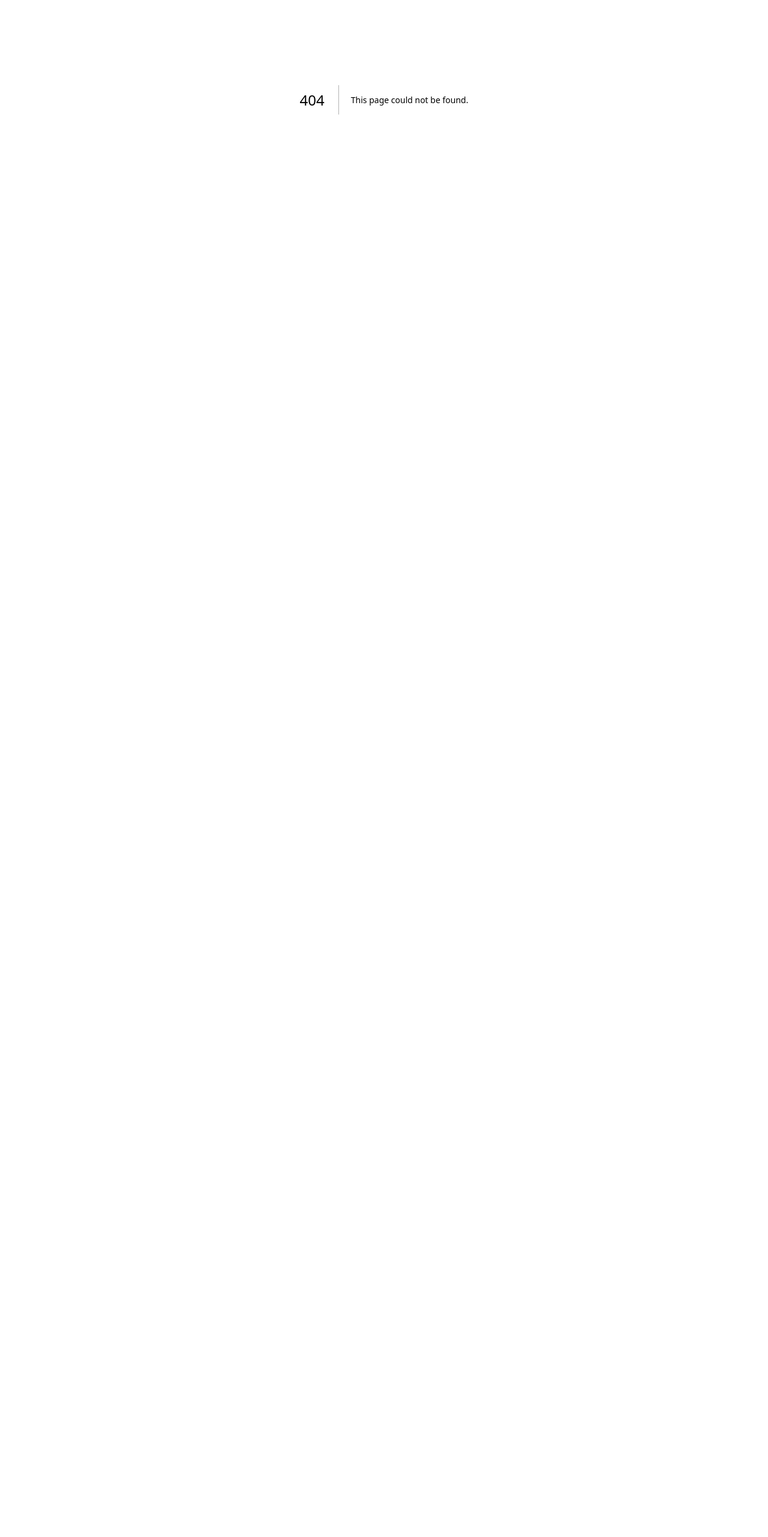
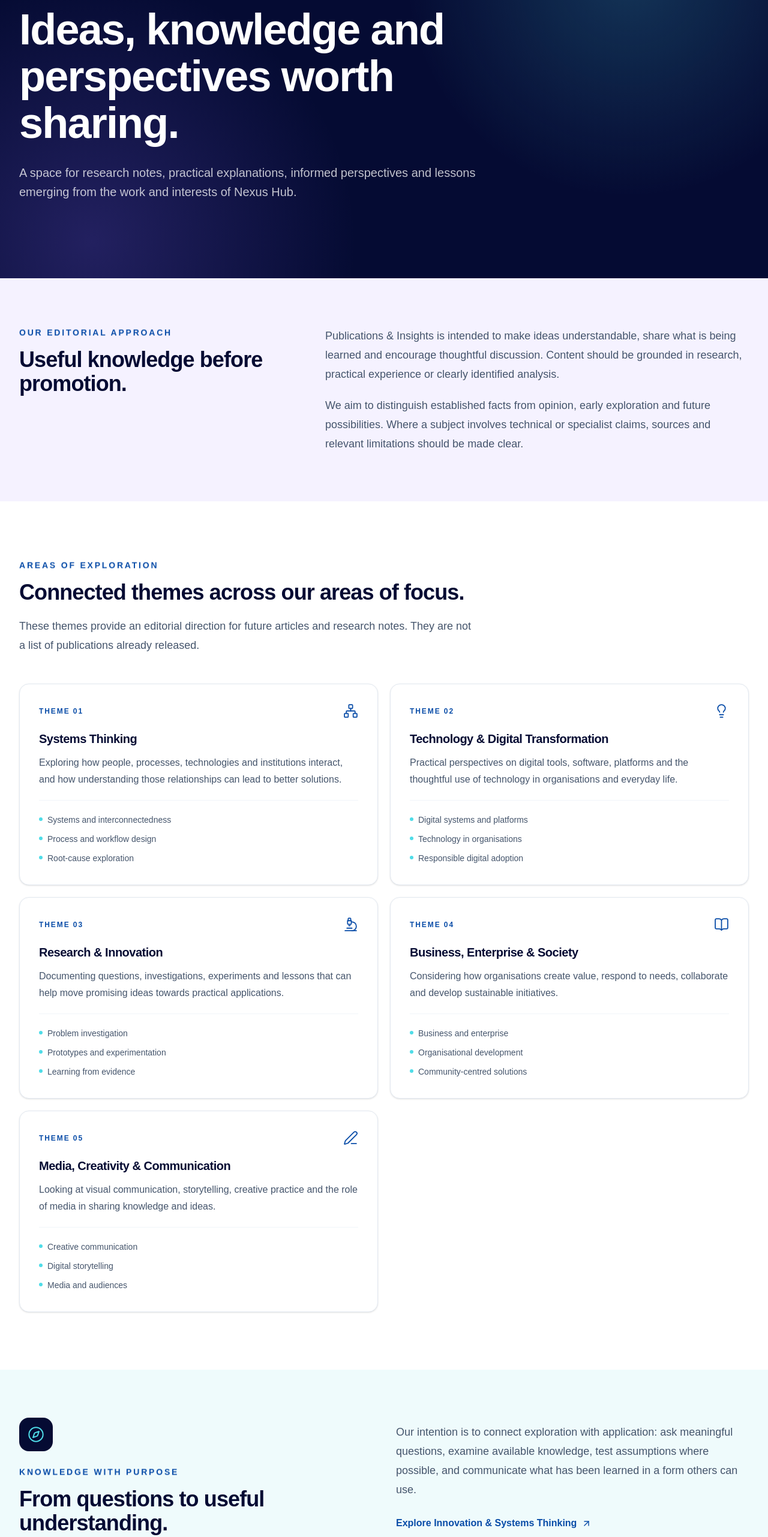
Before and after one commit to hlestakovjames/nexushub-frontend, a Next.js app: page /publications in a window 1280 px wide. Before the commit this address had no page. Shown: the part 234-2797 px from the top of the page at 60% size. Before the commit the page ends 800 px from the top, so only its background shows below. Built offline with nearby package versions, Linux system fonts and the light colour scheme.

Commit message:
Create Publications and Insights page

```diff
--- /dev/null
+++ b/app/(public)/publications/page.tsx
@@ -0,0 +1,185 @@
+import Link from 'next/link';
+import { ArrowUpRight, BookOpen, Compass, Lightbulb, Microscope, Network, PenLine } from 'lucide-react';
+
+const editorialThemes = [
+  {
+    number: '01',
+    icon: Network,
+    title: 'Systems Thinking',
+    description:
+      'Exploring how people, processes, technologies and institutions interact, and how understanding those relationships can lead to better solutions.',
+    topics: ['Systems and interconnectedness', 'Process and workflow design', 'Root-cause exploration'],
+  },
+  {
+    number: '02',
+    icon: Lightbulb,
+    title: 'Technology & Digital Transformation',
+    description:
+      'Practical perspectives on digital tools, software, platforms and the thoughtful use of technology in organisations and everyday life.',
+    topics: ['Digital systems and platforms', 'Technology in organisations', 'Responsible digital adoption'],
+  },
+  {
+    number: '03',
+    icon: Microscope,
+    title: 'Research & Innovation',
+    description:
+      'Documenting questions, investigations, experiments and lessons that can help move promising ideas towards practical applications.',
+    topics: ['Problem investigation', 'Prototypes and experimentation', 'Learning from evidence'],
+  },
+  {
+    number: '04',
+    icon: BookOpen,
+    title: 'Business, Enterprise & Society',
+    description:
+      'Considering how organisations create value, respond to needs, collaborate and develop sustainable initiatives.',
+    topics: ['Business and enterprise', 'Organisational development', 'Community-centred solutions'],
+  },
+  {
+    number: '05',
+    icon: PenLine,
+    title: 'Media, Creativity & Communication',
+    description:
+      'Looking at visual communication, storytelling, creative practice and the role of media in sharing knowledge and ideas.',
+    topics: ['Creative communication', 'Digital storytelling', 'Media and audiences'],
+  },
+];
+
+export default function PublicationsPage() {
+  return (
+    <main className="bg-white text-[#050B33]">
+      <section className="relative isolate overflow-hidden bg-[#050B33] text-white">
+        <div className="absolute inset-0 -z-10 bg-[radial-gradient(circle_at_82%_18%,rgba(79,220,232,0.2),transparent_32%),radial-gradient(circle_at_12%_90%,rgba(139,108,255,0.22),transparent_35%)]" />
+        <div className="mx-auto max-w-7xl px-6 py-24 lg:px-8 lg:py-32">
+          <p className="text-sm font-bold uppercase tracking-[0.22em] text-[#4FDCE8]">
+            Nexus Hub · Publications & Insights
+          </p>
+          <h1 className="mt-5 max-w-4xl text-4xl font-black leading-[1.08] tracking-tight sm:text-5xl lg:text-7xl">
+            Ideas, knowledge and perspectives worth sharing.
+          </h1>
+          <p className="mt-7 max-w-3xl text-lg leading-8 text-white/75 sm:text-xl">
+            A space for research notes, practical explanations, informed perspectives and lessons
+            emerging from the work and interests of Nexus Hub.
+          </p>
+        </div>
+      </section>
+
+      <section className="bg-[#F5F2FF]">
+        <div className="mx-auto grid max-w-7xl gap-10 px-6 py-16 lg:grid-cols-[0.8fr_1.2fr] lg:items-start lg:px-8 lg:py-20">
+          <div>
+            <p className="text-sm font-bold uppercase tracking-[0.2em] text-[#0A4DA8]">
+              Our editorial approach
+            </p>
+            <h2 className="mt-4 text-3xl font-extrabold tracking-tight sm:text-4xl">
+              Useful knowledge before promotion.
+            </h2>
+          </div>
+          <div className="space-y-5 text-base leading-8 text-slate-600 sm:text-lg">
+            <p>
+              Publications & Insights is intended to make ideas understandable, share what is being
+              learned and encourage thoughtful discussion. Content should be grounded in research,
+              practical experience or clearly identified analysis.
+            </p>
+            <p>
+              We aim to distinguish established facts from opinion, early exploration and future
+              possibilities. Where a subject involves technical or specialist claims, sources and
+              relevant limitations should be made clear.
+            </p>
+          </div>
+        </div>
+      </section>
+
+      <section className="bg-white">
+        <div className="mx-auto max-w-7xl px-6 py-20 lg:px-8 lg:py-24">
+          <div className="max-w-3xl">
+            <p className="text-sm font-bold uppercase tracking-[0.2em] text-[#0A4DA8]">
+              Areas of exploration
+            </p>
+            <h2 className="mt-4 text-3xl font-extrabold tracking-tight sm:text-4xl">
+              Connected themes across our areas of focus.
+            </h2>
+            <p className="mt-5 text-lg leading-8 text-slate-600">
+              These themes provide an editorial direction for future articles and research notes.
+              They are not a list of publications already released.
+            </p>
+          </div>
+
+          <div className="mt-12 grid gap-5 md:grid-cols-2">
+            {editorialThemes.map((theme) => {
+              const Icon = theme.icon;
+              return (
+                <article key={theme.number} className="rounded-2xl border border-slate-200 bg-white p-7 shadow-sm sm:p-8">
+                  <div className="flex items-center justify-between">
+                    <span className="text-xs font-extrabold tracking-[0.16em] text-[#0A4DA8]">
+                      THEME {theme.number}
+                    </span>
+                    <Icon size={25} strokeWidth={1.7} className="text-[#0A4DA8]" aria-hidden="true" />
+                  </div>
+                  <h3 className="mt-5 text-xl font-extrabold tracking-tight">{theme.title}</h3>
+                  <p className="mt-3 leading-7 text-slate-600">{theme.description}</p>
+                  <ul className="mt-5 space-y-2 border-t border-slate-100 pt-5">
+                    {theme.topics.map((topic) => (
+                      <li key={topic} className="flex items-start gap-2 text-sm leading-6 text-slate-600">
+                        <span className="mt-2 h-1.5 w-1.5 shrink-0 rounded-full bg-[#4FDCE8]" aria-hidden="true" />
+                        {topic}
+                      </li>
+                    ))}
+                  </ul>
+                </article>
+              );
+            })}
+          </div>
+        </div>
+      </section>
+
+      <section className="bg-[#EFFBFC]">
+        <div className="mx-auto grid max-w-7xl gap-10 px-6 py-16 lg:grid-cols-[1fr_1fr] lg:items-center lg:px-8 lg:py-20">
+          <div>
+            <div className="flex h-14 w-14 items-center justify-center rounded-2xl bg-[#050B33] text-[#4FDCE8]">
+              <Compass size={28} strokeWidth={1.7} aria-hidden="true" />
+            </div>
+            <p className="mt-6 text-sm font-bold uppercase tracking-[0.2em] text-[#0A4DA8]">
+              Knowledge with purpose
+            </p>
+            <h2 className="mt-4 text-3xl font-extrabold tracking-tight sm:text-4xl">
+              From questions to useful understanding.
+            </h2>
+          </div>
+          <div>
+            <p className="text-lg leading-8 text-slate-600">
+              Our intention is to connect exploration with application: ask meaningful questions,
+              examine available knowledge, test assumptions where possible, and communicate what
+              has been learned in a form others can use.
+            </p>
+            <Link
+              href="/areas-of-focus#innovation-systems-thinking"
+              className="mt-7 inline-flex items-center gap-2 font-bold text-[#0A4DA8] hover:text-[#050B33]"
+            >
+              Explore Innovation & Systems Thinking <ArrowUpRight size={17} aria-hidden="true" />
+            </Link>
+          </div>
+        </div>
+      </section>
+
+      <section className="bg-[#050B33] text-white">
+        <div className="mx-auto max-w-7xl px-6 py-20 text-center lg:px-8 lg:py-24">
+          <p className="text-sm font-bold uppercase tracking-[0.2em] text-[#4FDCE8]">
+            Contribute a perspective
+          </p>
+          <h2 className="mx-auto mt-4 max-w-3xl text-3xl font-extrabold tracking-tight sm:text-4xl">
+            Have research, an insight or an idea to share?
+          </h2>
+          <p className="mx-auto mt-5 max-w-2xl leading-8 text-white/70">
+            We welcome thoughtful enquiries about knowledge sharing, research discussions and
+            collaboration.
+          </p>
+          <Link
+            href="/contact?channel=publications"
+            className="mt-8 inline-flex items-center gap-2 rounded-lg bg-[#4FDCE8] px-7 py-3.5 text-sm font-bold text-[#050B33] transition hover:bg-white"
+          >
+            Get in touch <ArrowUpRight size={17} aria-hidden="true" />
+          </Link>
+        </div>
+      </section>
+    </main>
+  );
+}
```
